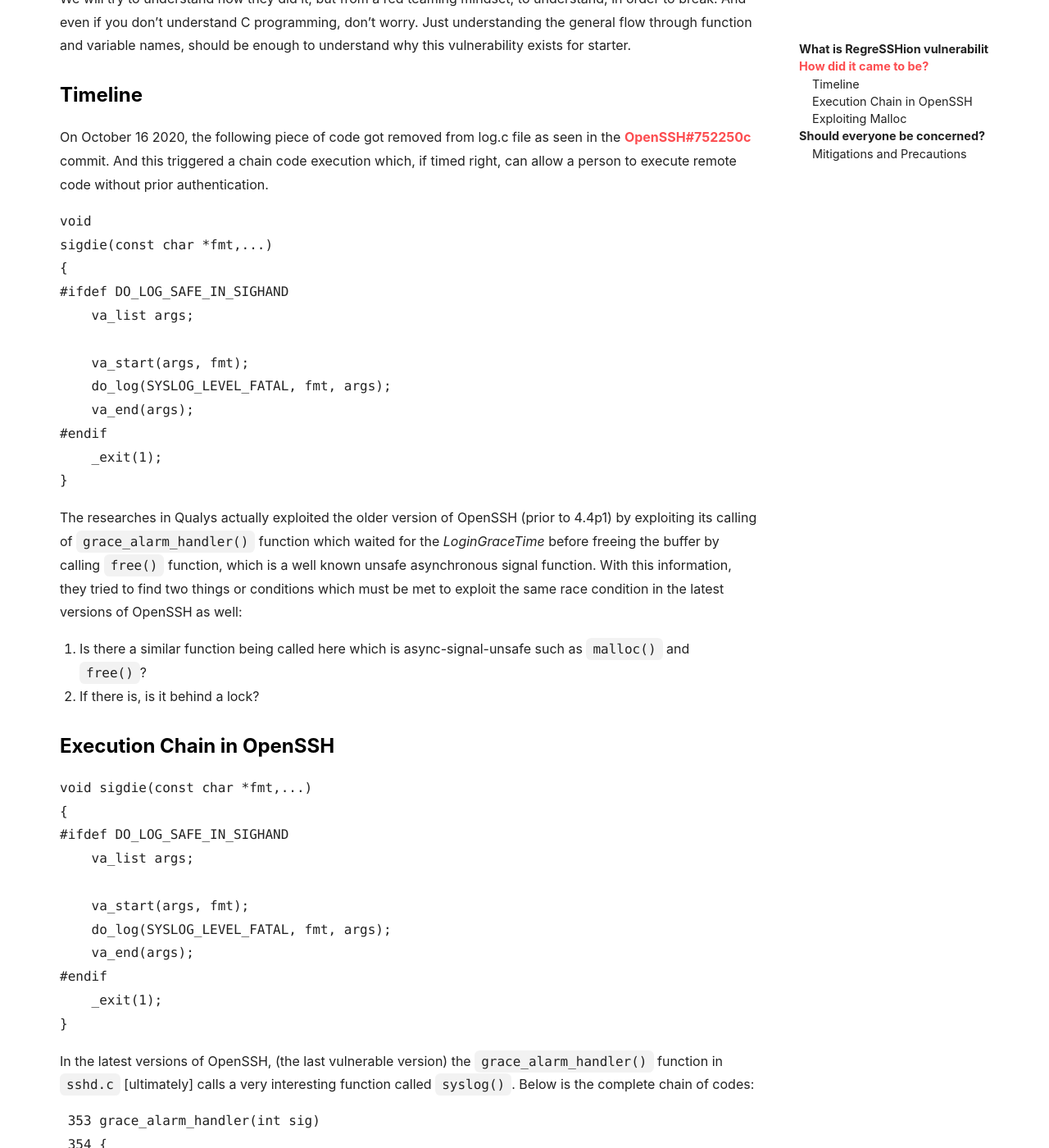
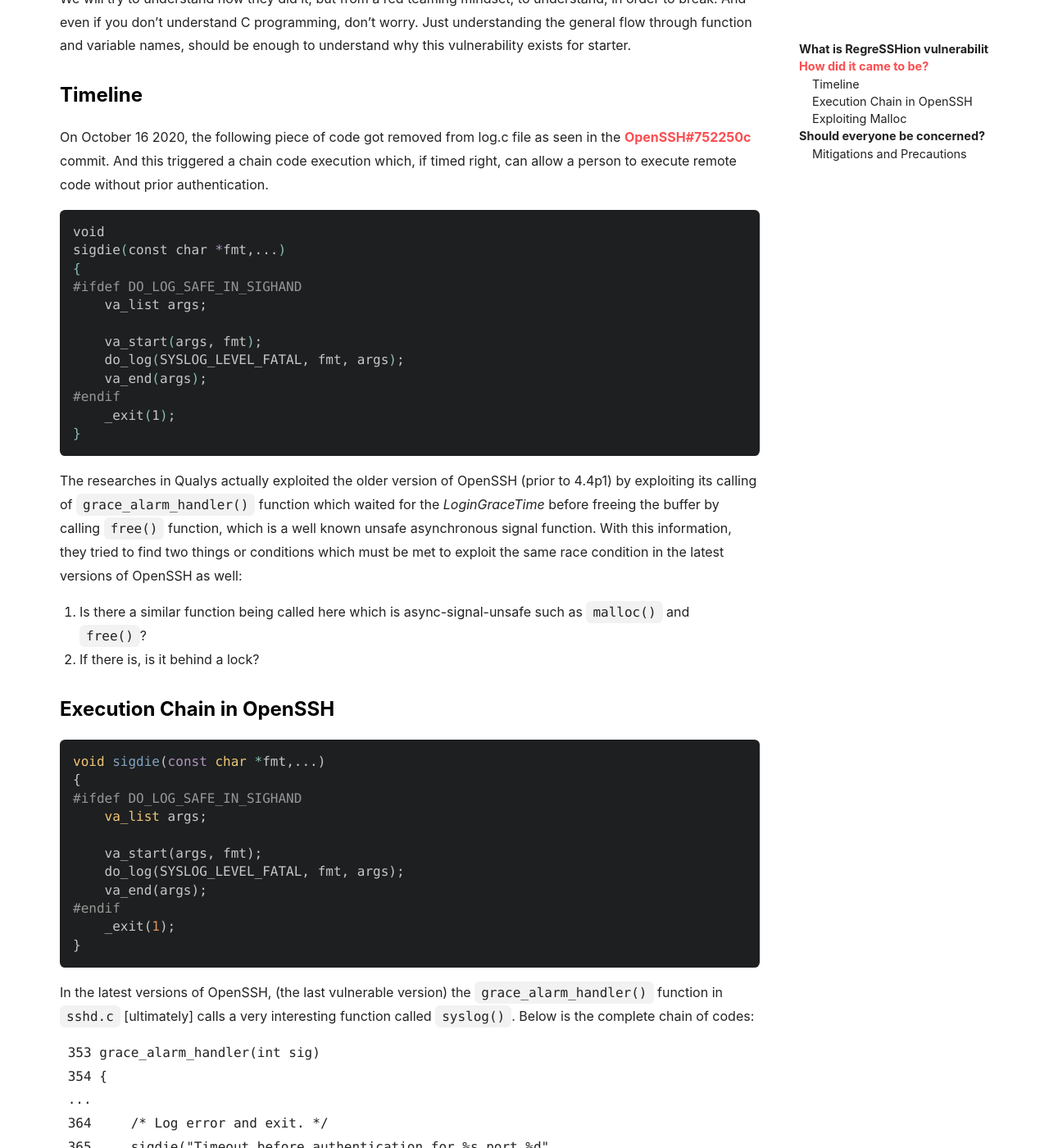
Before and after one commit to xmehulx/terminal, a Jekyll site: the page built from _posts/2024-07-03-Regression.md, in a window 1280 px wide and 1400 px high, scrolled down 1517 px. Shown: the whole window at 82% size. Built offline with Jekyll 4.4.1, drawn with Linux system fonts in a browser that asks for light colours; nearby versions of some CDN libraries.

Commit message:
regreSSHion#1.2: Code block check and minor improvements

````diff
--- a/_posts/2024-07-03-Regression.md
+++ b/_posts/2024-07-03-Regression.md
@@ -43,7 +44,7 @@
 ### Timeline
 
 On October 16 2020, the following piece of code got removed from log.c file as seen in the [OpenSSH#752250c](https://github.com/openssh/openssh-portable/commit/752250caabda3dd24635503c4cd689b32a650794) commit. And this triggered a chain code execution which, if timed right, can allow a person to execute remote code without prior authentication.
-```C
+```shell
 void
 sigdie(const char *fmt,...)
 {
@@ -64,7 +65,7 @@
 
 ### Execution Chain in OpenSSH
 
-```C
+```c
 void sigdie(const char *fmt,...)
 {
 #ifdef DO_LOG_SAFE_IN_SIGHAND
````
Also changed, not shown: other parts of _posts/2024-07-03-Regression.md (+1 -0 lines), 1 other file.
